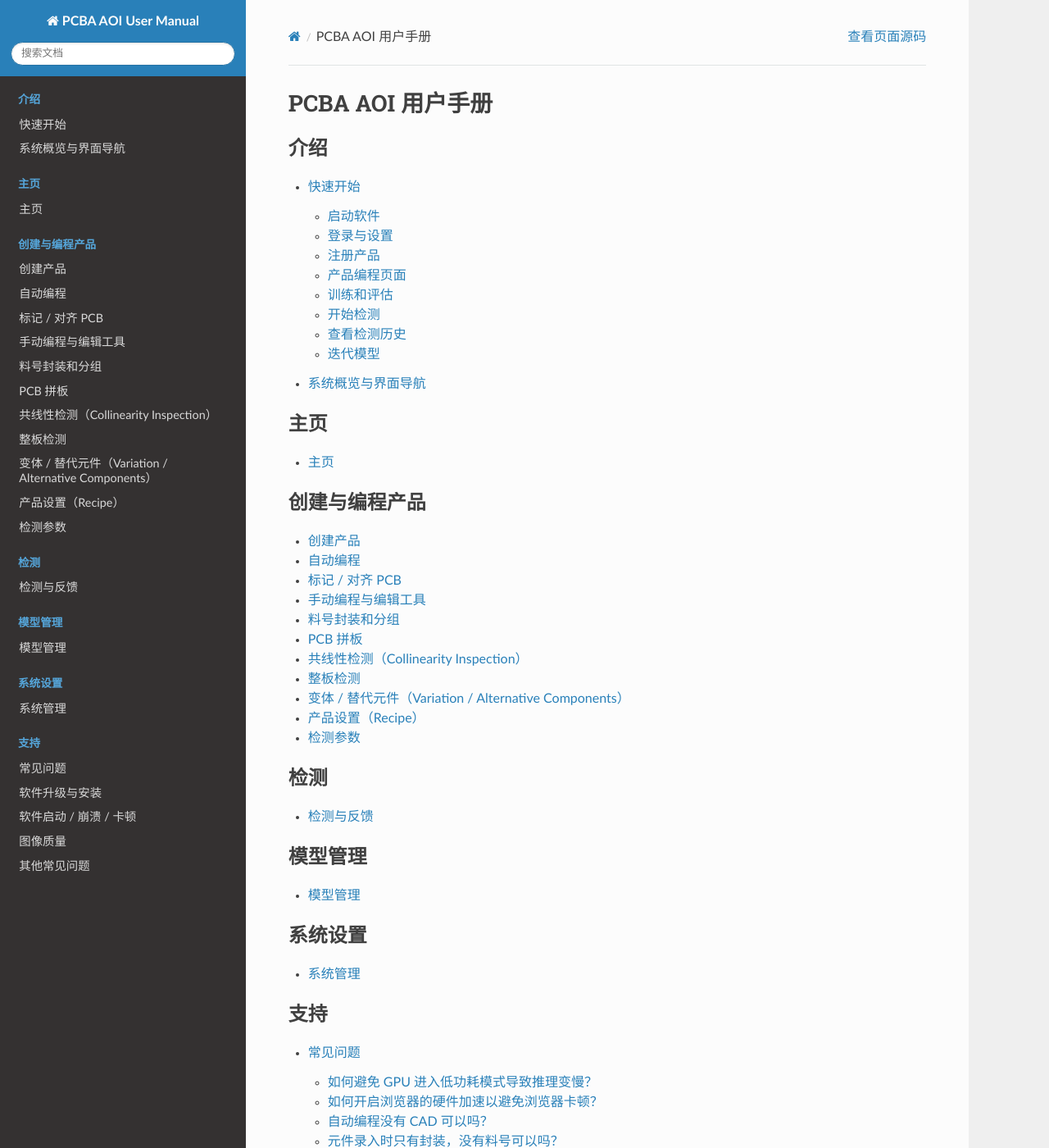
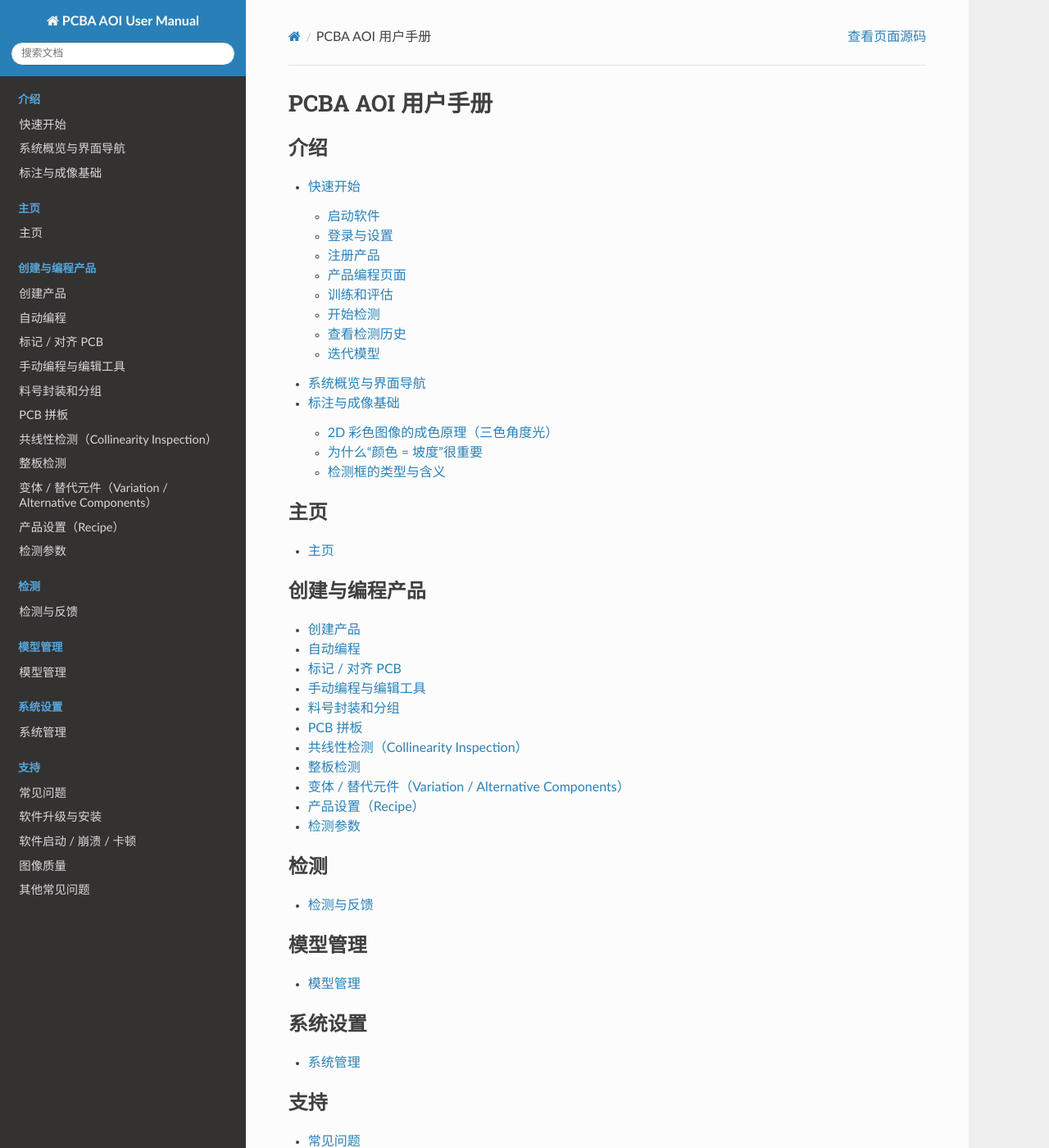
Before and after one commit to DaoAI-Robotics-Inc/daoai_pcb_aoi_user_manual, a Sphinx documentation site: the page built from docs/source/index.rst, in a window 1280 px wide and 1400 px high. Shown: the whole window at 82% size. Built offline with Sphinx 7.4.7 and the Read the Docs theme 3.1.0, drawn with Linux system fonts in a browser that asks for light colours; part of the change alters nothing that is shown.

Commit message:
docs(en): add Imaging & Annotation Basics chapter; redesign Mark/Align PCB
- New "Imaging and Annotation Basics" chapter under Introduction: tri-color (RGB-angle) lighting principle, why color encodes surface slope, and inspection-box types. Bilingual (zh source + en .po) with 3 figures.
- custom.css: add color-label roles (.clr-*) and a .guilabel pill style.
- Rewrite "Mark / Align PCB": section hierarchy + local TOC, Marker comparison table (Circle/Rectangle/Template), classification-method table, guilabel UI buttons, admonitions; unify wording to "Template Marker".
- index.rst: add annotation_basics to the Introduction toctree.

Co-Authored-By: Claude Opus 4.8 <noreply@anthropic.com>

```diff
--- a/docs/source/_static/css/custom.css
+++ b/docs/source/_static/css/custom.css
@@ -22,3 +22,24 @@ img {
     max-width: 100%;
     height: auto !important;
 }
+
+/* Inline color labels: tri-color lighting (red/green/blue) and
+   IC-lead box colors (orange/purple/pink/blue). */
+.clr-red    { color: #E53935; font-weight: bold; }
+.clr-green  { color: #2E9E40; font-weight: bold; }
+.clr-blue   { color: #1E7FE0; font-weight: bold; }
+.clr-orange { color: #F4511E; font-weight: bold; }
+.clr-purple { color: #8E24AA; font-weight: bold; }
+.clr-pink   { color: #E91E63; font-weight: bold; }
+
+/* UI element labels (buttons, tabs, menu items) marked with :guilabel:. */
+.rst-content .guilabel {
+    border: 1px solid #aac6e3;
+    background: #eef4fb;
+    border-radius: 4px;
+    padding: 0 5px;
+    color: #21618c;
+    font-size: 90%;
+    font-weight: 600;
+    white-space: nowrap;
+}
--- a/docs/source/complete_user_guide/features/mark_align_pcb.rst
+++ b/docs/source/complete_user_guide/features/mark_align_pcb.rst
@@ -1,77 +1,122 @@
 标记 / 对齐 PCB
-==================
+==========================
 
-**此页面的用途**
+为产品定义 **Mark 点** 与 **独特标记**，让系统在每次检测前都能稳定定位 PCB 的实际位置：
 
-为产品定义 **mark 点（参考标记点）** 与 **独特标记（unique marker）**，使系统在每次检测前能稳定定位 PCB 实际位置。Mark 点用于补偿来料偏移与拼板间的微小错位；独特标记用于 A/B 面双产品检测场景下自动区分两块不同的 PCB。
+- **Mark 点（参考标记）**：补偿来料偏移与拼板单元之间的微小错位。
+- **独特标记（Unique Marker）**：在 A/B 面双产品检测中自动区分两块不同的 PCB。
 
-**如何进入**
+.. contents::
+   :local:
+   :depth: 2
 
-进入 **产品编程页面**（Teach），点击顶部第一个标签页 **标记 / 对齐 PCB**。
+如何进入
+--------------------------
+
+进入产品的 :guilabel:`产品编程页面（Teach）`，点击顶部第一个标签页 :guilabel:`标记 / 对齐 PCB`。
 
 .. image:: images/mark_align_pcb_overview.png
    :scale: 70%
    :alt: 标记 / 对齐 PCB 主界面：左侧标记列表 + 中央 PCB 画布
 
-**操作流程**
+Mark 点（参考标记点）
+--------------------------
 
-**Mark 点（marker）**
+点击工具栏的 :guilabel:`+ 标记`，在拍摄图像上框选 PCB 上固定、易识别的参考标记点（圆形 mark、矩形 mark、或复杂的丝印图案均可）。绘制完成后会出现在左侧标记列表中。
 
-点击工具栏的 **+ 标记** 按钮，在拍摄图像上框选 PCB 上固定、易识别的参考标记点（圆形 mark、矩形 mark、或复杂的丝印图案均可）。绘制完成后会出现在左侧标记列表中。
+标记形状（Shape Type）
+~~~~~~~~~~~~~~~~~~~~~~~~~~~~
 
-每个 mark 点都支持以下属性配置：
+每个 mark 点支持三种定位方式。优先用 AI 算法（圆形 / 矩形），失败时再退到模板匹配：
 
-- **标记形状（Shape Type）**：圆形 / 矩形 / 模板匹配。
-  - **圆形 / 矩形**：使用 AI 算法寻找该形状的 mark 点。鲁棒性强，是首选方式。
-  - **模板匹配（Template Match）**：直接用框内图像作为模板匹配。适合 mark 点表面有油墨、氧化或受光照影响导致 AI 失败时改用。
-- **二值化抽色（Mark Binarization）**：可在 mark 点底色不稳定时启用，先把 mark 点抽成二值掩膜再做匹配。开启后会出现 **三色范围** 参数（X / Y / Z / A），可点击 **显示色范围 Mask** 实时预览抽色效果。
+.. list-table::
+   :header-rows: 1
+   :widths: 24 44 32
+
+   * - 形状类型
+     - 定位原理
+     - 何时使用
+   * - **圆形标记 (Circle)**
+     - AI 算法在图像中搜索 **圆形** 特征来定位
+     - mark 为圆形，首选
+   * - **矩形标记 (Rectangle)**
+     - AI 算法在图像中搜索 **矩形** 特征来定位
+     - mark 为矩形，首选
+   * - **模板标记 (Template)**
+     - 把框内图像存为 **模板**，检测时用模板匹配找最相似的位置
+     - mark 不规则，或表面有油墨 / 氧化 / 反光导致 AI 失败时的退路
+
+.. tip::
+
+   模板标记对旋转、缩放、光照变化比 AI 算法更敏感，要求 mark 外观稳定；因此 **优先圆形 / 矩形，AI 失败再改模板标记**。
+
+其他属性
+~~~~~~~~~~~~~~~~~~~~~~~~~~~~
+
+- **二值化抽色（Mark Binarization）**：mark 点底色不稳定时启用，先把 mark 抽成二值掩膜再匹配。开启后会出现 **三色范围** 参数（X / Y / Z / A），点击 :guilabel:`显示色范围 Mask` 可实时预览抽色效果。
 - **定位（Locate）**：让相机移动到当前 mark 点的金板位置，便于核对位置是否正确。
-- **预测中心（Predict Center）**：系统重新分析当前框内图像，自动微调 mark 点中心位置；可用于消除手画时的轻微偏差。
+- **预测中心（Predict Center）**：系统重新分析框内图像，自动微调 mark 点中心，消除手画时的轻微偏差。
 - **精修（Refine）**：手动微调 mark 点框的位置与大小。
 
-需要 **2 个 mark 点**\ （分别置于 PCB 的对角位置）才能进行二维定位。当前版本 **最多支持 2 个 mark 点**，不能再添加更多。
+.. note::
+
+   二维定位需要 **2 个 mark 点**，分别置于 PCB 的对角位置。当前版本 **最多 2 个**，不能再添加更多。
 
 .. image:: images/mark_point_example.png
    :scale: 70%
    :alt: 标记 / 对齐 PCB 画布上的 mark 点位置示意
 
-**独特标记（unique marker）**
+独特标记（Unique Marker）
+--------------------------
 
-仅在 **A/B 面双产品检测** 场景下需要。点击 **+ 独特标记** 按钮，在每个产品上框选一处与另一面差异明显的区域（例如缺口位置、专属丝印、特殊器件）。框选的区域将作为产品识别特征。
+仅在 **A/B 面双产品检测** 场景下需要。点击 :guilabel:`+ 独特标记`，在每个产品上框选一处与另一面差异明显的区域（例如缺口、专属丝印、特殊器件），该区域将作为产品识别特征。
 
-独特标记支持选择 **分类方法**：
+独特标记支持三种 **分类方法**：
 
-- **GENERIC**：通用 AI 分类器，适合大多数差异明显的场景。
-- **OCV**：基于字符外观对比，适合两个产品有不同但相近的丝印文字。
-- **OCR**：基于字符识别，要求字符清晰、可读。
+.. list-table::
+   :header-rows: 1
+   :widths: 20 44 36
 
-请确保所选区域在两个产品上 **差异明显**\ （例如缺口或独有元件），否则系统在检测时可能无法可靠区分 A/B 面。
+   * - 分类方法
+     - 原理
+     - 适合场景
+   * - **GENERIC**
+     - 通用 AI 分类器
+     - 大多数差异明显的场景
+   * - **OCV**
+     - 基于字符外观对比
+     - 两个产品有不同但相近的丝印文字
+   * - **OCR**
+     - 基于字符识别
+     - 字符清晰、可读
+
+.. important::
+
+   每个产品在 A/B 面模式下需要 **正好一个** 独特标记。若所选区域在两面区分度不足，启动检测时系统会返回 **HTTP 428** 错误并提示重选区域。
+
+使用建议与常见问题
+--------------------------
+
+.. tip::
+
+   **常见 Mark 点定位问题与处理：**
+
+   - **检测时找不到 Mark 点、报错退出**：先切到 AI 算法（圆形 / 矩形）更稳定；若表面有油墨、氧化、污渍导致 AI 找圆失败，改用 **模板标记**。
+   - **找到了但定位不准 / 误报多**：检查板子是否放反（对称 mark 可能巧合找到但定位错误）；两个 mark 点都画在稳定不易磨损处，且尽量分布在对角，利于精确解算旋转角。
+   - **AB 面切换后找不到 Mark 点**：先确认板子方向；若单测 B 面能找到、AB 一起测找不到，多半是独特标记区分度不足，回本页重选差异更明显的区域。
+   - **热板 / 冷板差异导致间歇误报**：在元件配置中适当放大 **允许偏移距离** 与 **允许旋转角度**，吸收温度形变。
 
 .. note::
 
-   每个产品在 A/B 面模式下需要 **正好一个** 独特标记。若该独特标记区域在两面上区分度不足，启动检测时系统会返回 **HTTP 428** 错误并提示重选区域。
+   **Mark 点选择建议：**
 
-**注意事项**
+   - 优先选 PCB 上 **固定、不易磨损、不易被遮挡** 的圆形或矩形丝印参考点。
+   - 避免选 **元件本身**，因为可能贴歪或缺料；也避免 **靠近板边**，拼接时可能被裁切。
+   - 避免选 **对称分布** 的 mark 点（板子放反时可能被错误识别）。
+   - 每块 PCB 选 **2 个** mark 点（当前上限），分别置于对角，覆盖整板范围。
 
-.. tip::
-
-   **常见 Mark 点定位问题与处理建议：**
-
-   - **检测时找不到 Mark 点，报错退出**：先尝试切到 **AI 算法**（圆形/矩形），更稳定；若 mark 点表面有油墨、氧化、污渍等导致 AI 找圆失败，改用 **模板匹配**。
-   - **Mark 点找到了但定位不准 / 误报多**：检查是否板子放反（对称 mark 点可能巧合找到但定位错误）；确认两个 mark 点都画在 PCB 上稳定不易磨损的位置，且两点之间距离尽量大（接近对角分布），有利于精确定位旋转角度。
-   - **AB 面切换后 Mark 点找不到**：先确认板子方向放置正确；单独测 B 面可以找到但 AB 一起测找不到，多半是独特标记选区差异不足，回到本页重新框选差异更明显的区域。
-   - **热板与冷板差异导致间歇误报**：在元件配置中适当放大 **允许偏移距离** 与 **允许旋转角度**，让对齐机制能吸收板件因温度变化产生的轻微形变。
-
-.. note::
-
-   **Mark 点选择建议（A 类规范）：**
-
-   - 优先选择 PCB 上 **固定、不易磨损、不易被遮挡** 的圆形或矩形丝印参考点。
-   - 避免选择 **元件本身**（元件可能贴歪或缺料），避免选择 **靠近 PCB 边缘** 的位置（拼接时可能被裁切）。
-   - 避免选择 **对称分布的 mark 点**\ （板子放反时可能被错误识别）。
-   - 每块 PCB 选择 **2 个** mark 点（当前版本上限），分别置于 PCB 的对角位置，以覆盖整板范围。
-
-**相关页面**
+相关页面
+--------------------------
 
 - :doc:`auto_programming`
 - :doc:`manual_programming`
--- a/docs/source/index.rst
+++ b/docs/source/index.rst
@@ -7,6 +7,7 @@ PCBA AOI 用户手册
 
    introduce/quick_start/index
    introduce/overview/index
+   introduce/annotation_basics/index
 
 .. toctree::
    :maxdepth: 1
--- /dev/null
+++ b/docs/source/introduce/annotation_basics/index.rst
@@ -0,0 +1,90 @@
+标注与成像基础
+==========================================
+
+在开始标注与检测之前，先理解 AOI 的 2D 成像原理，以及各类检测框分别检测元件的哪个部位。读懂“图像里的颜色代表什么”，是后续看懂标注、调参与判读结果的基础。
+
+.. contents::
+   :local:
+   :depth: 1
+
+.. role:: clr-red
+.. role:: clr-green
+.. role:: clr-blue
+.. role:: clr-orange
+.. role:: clr-purple
+.. role:: clr-pink
+
+2D 彩色图像的成色原理（三色角度光）
+--------------------------------------------------
+
+AOI 的 2D 相机采用彩色多角度光源：相机正下方的环形光罩上分布着红、绿、蓝三组 LED，分别从高、中、低三个入射角照射 PCB；相机在正上方垂直俯视。
+
+.. image:: images/tri_color_lighting_diagram.png
+   :scale: 80%
+   :alt: 三色角度光源结构示意
+
+成像基于镜面反射——某个区域只有把对应角度的光反射进正上方相机时，才会呈现该颜色。因此图像颜色直接反映表面的倾斜程度：
+
+- :clr-red:`红色`：平坦、近水平的表面（阻焊面、焊盘顶面）。
+- :clr-green:`绿色`：中等坡度的表面。
+- :clr-blue:`蓝色`：较陡坡度的表面。
+
+所以焊锡的爬锡坡面会随坡度由绿渐变到蓝，平坦区域呈红。
+
+为什么“颜色 = 坡度”很重要
+--------------------------------------------------
+
+普通白光只能拍出平面照片，而焊接质量几乎都写在三维形貌里：焊点有没有漂亮的爬锡坡、引脚有没有翘起、元件有没有立碑或偏移。这些高度与坡度信息在普通 2D 图像中基本丢失。三色光通过“角度对应颜色”的映射，把看不见的表面坡度直接编码进了 2D 图像。
+
+需要特别记住的是：图像里的颜色不代表物体本来的颜色，而代表这块表面朝哪个方向倾斜。同一块银白色焊锡，平的地方呈红、斜的地方呈蓝——颜色是形状的指纹，不是材料的本色。
+
+.. image:: images/tri_color_pcb_example.png
+   :scale: 80%
+   :alt: 三色光下的真实 PCB：引脚爬锡呈蓝色坡面，平面呈橙红
+
+坡度恰好是焊接质量的命门。一个合格焊点有固定的立体形态：从平的焊盘（红）平滑上爬到锡坡（绿到蓝）再接到引脚。坡度对，说明焊锡量足、润湿良好。于是常见缺陷都会表现为颜色分布异常：
+
+- **少锡或不润湿**：应有的爬锡坡缺失，缺少绿、蓝过渡，或一片发红。
+- **多锡或锡球**：坡度过陡或形状杂乱，颜色分布异常。
+- **引脚翘起或虚焊**：引脚未贴到焊盘、缺少爬锡，对应区域颜色不对。
+- **立碑或偏移**：本体朝向改变，颜色块的位置与形状随之改变。
+
+原本这些缺陷在白光下是微弱、难以分辨的几何差异，三色光把它们放大成醒目的红、绿、蓝色块，人与 AI 都更容易判读。软件中的颜色公式（如 2B-R-G）正是用“2 倍蓝减红减绿”把陡坡从平面中量化提取为一个可设阈值的分数，本质就是在量化坡度。
+
+检测框的类型与含义
+--------------------------------------------------
+
+一个元件的标注由若干检测框（特征框）组成，每种框负责检测元件的不同部位：
+
+- **本体框（Body）**：框住元件主体，几乎所有元件都有的基础框，用于检测元件是否存在、是否偏移、是否错件或反向。
+- **焊锡框（Solder）**：框住引脚根部的焊点与爬锡区域，检测焊锡量与形态（少锡、多锡、虚焊等）；结合光源原理，爬锡坡面在 2D 图中通常呈蓝到绿。
+- **IC 引脚框（IC Lead）**：用于带引脚的 IC，由四个子区域框组成，各代表引脚的一段，如下表所示。
+- **文本框 / OCR 框（Text）**：框住需要识别的字符区域（丝印、料号、批次或日期码），用于 OCR 文本检测与比对。
+- **极性检测框（Polarity）**：框住元件上的极性标识（电容极性条、二极管色环、LED 缺角或标记等）；在“本体检测（2D）”中启用极性检测后，系统据此判断元件是否装反。
+
+IC 引脚框的四个子区域：
+
+.. list-table::
+   :header-rows: 1
+
+   * - 子框颜色
+     - 区域
+     - 在 2D 图中的典型表现
+   * - :clr-orange:`橙`
+     - 焊盘区（Pad）
+     - 引脚下方的焊盘
+   * - :clr-purple:`紫`
+     - 焊料区（Solder）
+     - 引脚根部爬锡，呈蓝到绿（坡面）
+   * - :clr-pink:`粉`
+     - 引脚末端（Tip）
+     - 引脚尖端，呈黄色高亮
+   * - :clr-blue:`蓝`
+     - 引脚区（Pin/Area）
+     - 覆盖整段引脚（蓝框加粉框即完整引脚）
+
+.. image:: images/lead_box_regions.png
+   :scale: 80%
+   :alt: 引脚四色框示例：橙为焊盘、紫为焊料、粉为引脚末端、蓝为引脚区
+
+此外，软件还支持 DIP 焊点框、桥接框、焊盘沾胶框、颜色检测框、条形码框等；各类框的检测参数详见 :ref:`检测工具参考`。
```
Also changed, not shown: docs/source/introduce/annotation_basics/images/lead_box_regions.png (added), docs/source/introduce/annotation_basics/images/tri_color_lighting_diagram.png (added), docs/source/introduce/annotation_basics/images/tri_color_pcb_example.png (added), 2 other files.
